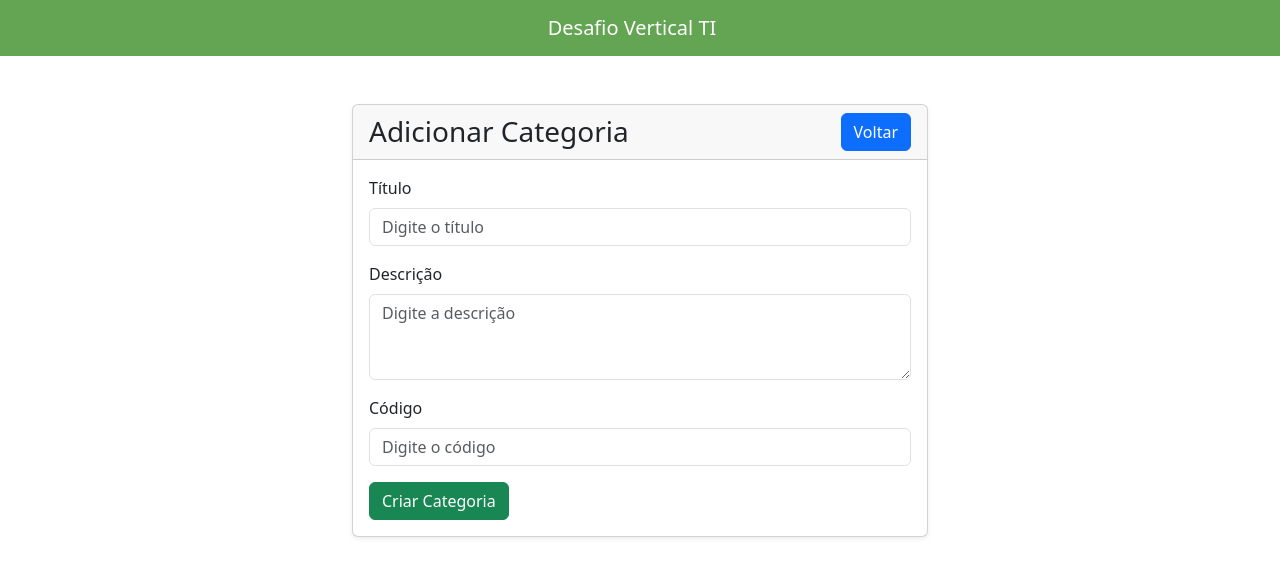
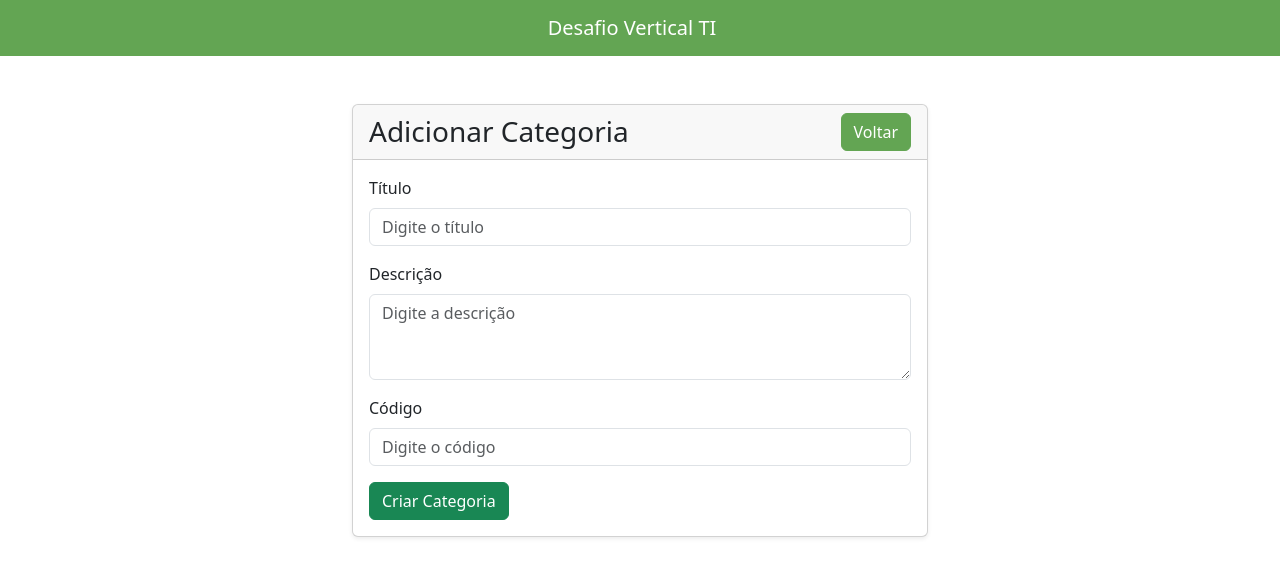
Before and after one commit to ThFabricio/desafio-vertical, a Vue app in the folder desafio-front/: page /categories/new in a window 1280 px wide. Shown: the top 576 px of the page. Built offline with nearby package versions, Linux system fonts and the light colour scheme.

Commit message:
fix: alterando cor de botão para verde

```diff
--- a/desafio-front/src/views/Category/Create.vue
+++ b/desafio-front/src/views/Category/Create.vue
@@ -3,7 +3,7 @@
     <div class="card shadow-sm">
       <div class="card-header d-flex flex-column flex-md-row justify-content-between align-items-center">
         <h3 class="mb-0">Adicionar Categoria</h3>
-        <RouterLink to="/" class="btn btn-primary">Voltar</RouterLink>
+        <RouterLink to="/" class="btn" style="background-color: #63a553; border-color: #63a553; color: white;">Voltar</RouterLink>
       </div>
       <div class="card-body">
         <form @submit.prevent="submitForm" novalidate>
--- a/desafio-front/src/views/Category/Edit.vue
+++ b/desafio-front/src/views/Category/Edit.vue
@@ -3,7 +3,7 @@
       <div class="card shadow-sm">
         <div class="card-header d-flex flex-column flex-md-row justify-content-between align-items-center">
           <h3 class="mb-0">Editar Categoria</h3>
-          <RouterLink to="/" class="btn btn-primary">Voltar</RouterLink>
+          <RouterLink to="/" class="btn" style="background-color: #63a553; border-color: #63a553; color: white;" >Voltar</RouterLink>
         </div>
         <div class="card-body">
           <form @submit.prevent="submitForm" novalidate>
```
